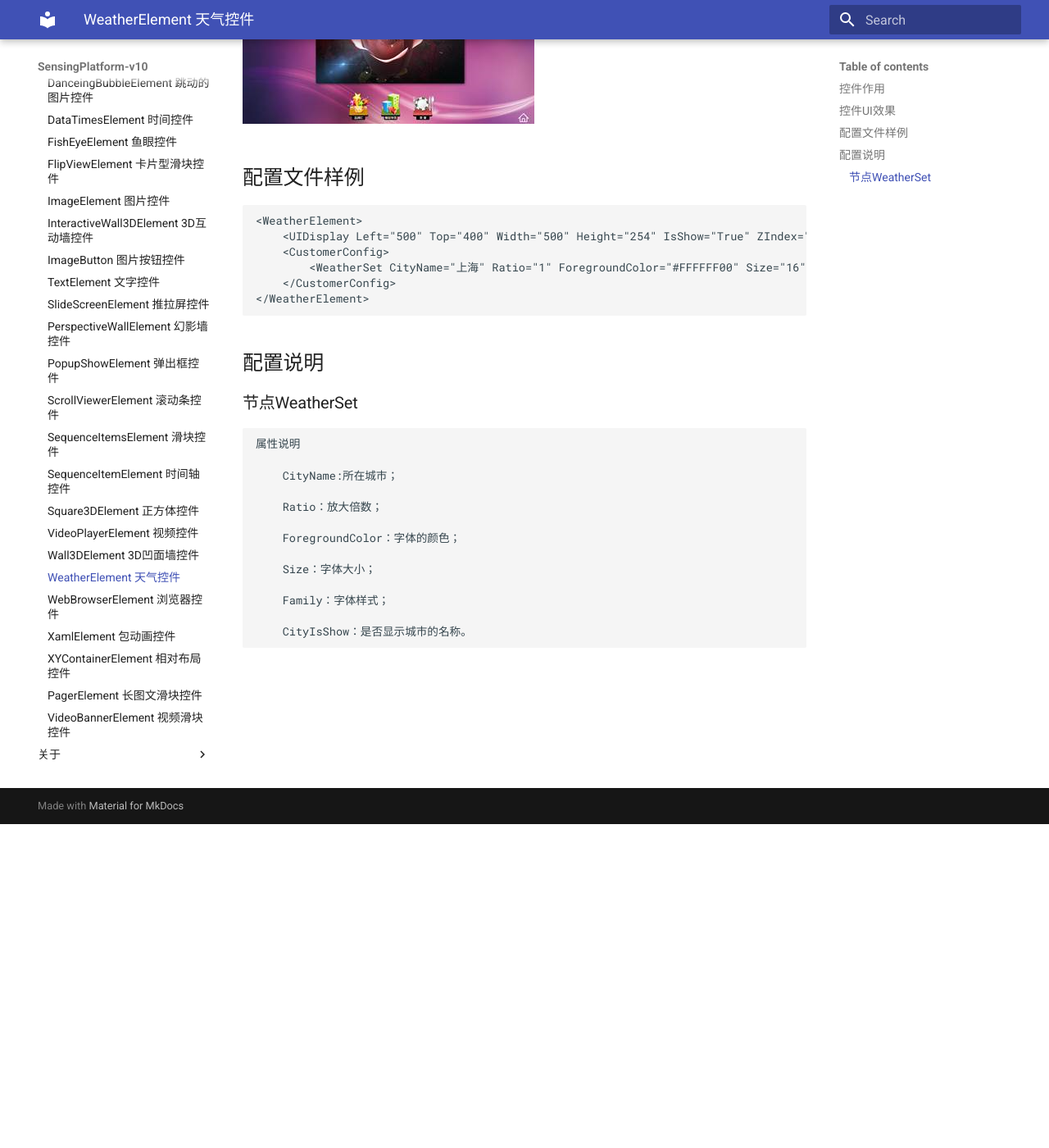
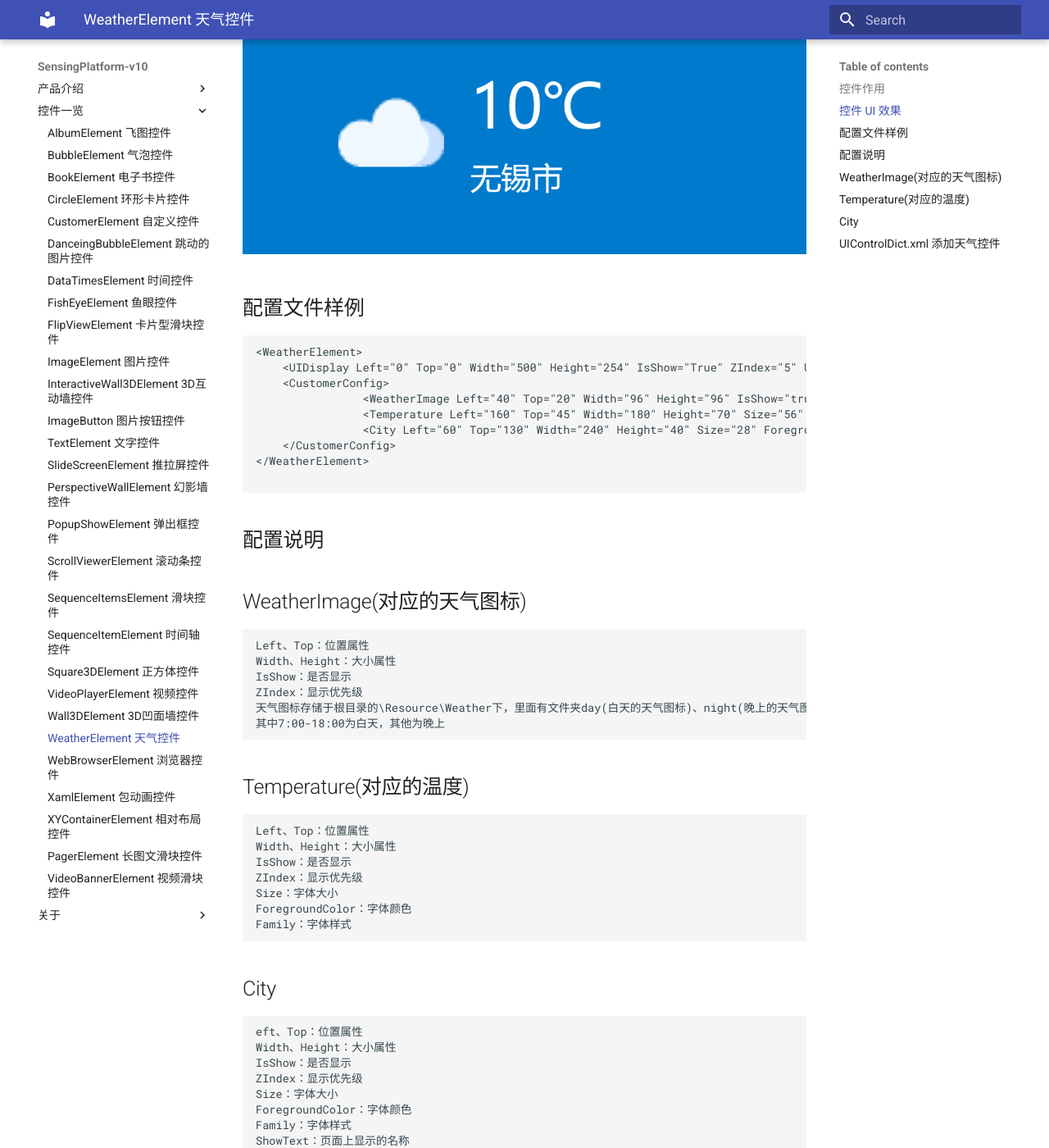
Before and after one commit to troncell/SensingPlatformDocs, an MkDocs documentation site: the page built from docs/控件一览/WeatherElement.md, in a window 1280 px wide and 1400 px high, scrolled down 395 px. Shown: the whole window at 82% size. Built offline with MkDocs 1.6.1 and Material for MkDocs 9.7.7, drawn with Linux system fonts in a browser that asks for light colours; some of the changed text lies outside the part shown.

Commit message:
Update WeatherElement documentation with new UI and config

````diff
--- a/docs/控件一览/WeatherElement.md
+++ b/docs/控件一览/WeatherElement.md
@@ -1,37 +1,67 @@
-# 天气控件（WeatherElement）
+天气控件（WeatherElement）
 
 ## 控件作用
 
 天气控件自动显示中国天气网中当时的天气。
 
-## 控件UI效果
-![Placeholder](../images/WeatherElement.png)
+## 控件 UI 效果
+
+![Placeholder](../images/weather.png)
 
 ## 配置文件样例
 
-```
+```xml
 <WeatherElement>
-    <UIDisplay Left="500" Top="400" Width="500" Height="254" IsShow="True" ZIndex="5" UsePercent="false" />
-    <CustomerConfig>
-        <WeatherSet CityName="上海" Ratio="1" ForegroundColor="#FFFFFF00" Size="16" Family="微软雅黑" CityIsShow = "False" />
-    </CustomerConfig>
+	<UIDisplay Left="0" Top="0" Width="500" Height="254" IsShow="True" ZIndex="5" UsePercent="false" />
+	<CustomerConfig>
+				<WeatherImage Left="40" Top="20" Width="96" Height="96" IsShow="true" ZIndex="5"/>
+				<Temperature Left="160" Top="45" Width="180" Height="70" Size="56" ForegroundColor="#FFFFFFFF" Family="微软雅黑" IsShow="true" ZIndex="4" />
+				<City Left="60" Top="130" Width="240" Height="40" Size="28" ForegroundColor="#FFFFFFFF" Family="微软雅黑" ShowText="无锡" Value="无锡" />
+	</CustomerConfig>
 </WeatherElement>
+
 ```
 
 ## 配置说明
 
-### 节点WeatherSet
+## WeatherImage(对应的天气图标)
 
-	属性说明
+    Left、Top：位置属性
+    Width、Height：大小属性
+    IsShow：是否显示
+    ZIndex：显示优先级
+    天气图标存储于根目录的\Resource\Weather下，里面有文件夹day(白天的天气图标)、night(晚上的天气图标)、undefined.png(没有查询到天气数据时的默认显示图标)
+    其中7:00-18:00为白天，其他为晚上
 
-		CityName:所在城市；
+## Temperature(对应的温度)
 
-		Ratio：放大倍数；
+    Left、Top：位置属性
+    Width、Height：大小属性
+    IsShow：是否显示
+    ZIndex：显示优先级
+    Size：字体大小
+    ForegroundColor：字体颜色
+    Family：字体样式
 
-		ForegroundColor：字体的颜色；
+## City
 
-		Size：字体大小；
+    eft、Top：位置属性
+    Width、Height：大小属性
+    IsShow：是否显示
+    ZIndex：显示优先级
+    Size：字体大小
+    ForegroundColor：字体颜色
+    Family：字体样式
+    ShowText：页面上显示的名称
+    Value：要查询的城市
 
-		Family：字体样式；
+## UIControlDict.xml 添加天气控件
 
-		CityIsShow：是否显示城市的名称。
+如果使用天气控件则需要在 UIControlDict.xml 中添加天气控件，并且启用SensingData模块，并且通过AppPod配置软件
+
+```
+  <!-- 天气 -->
+  <Element ViewType="WeatherElement" AssemblyFile="UI.BdWeather.dll" TypeName="UI.BdWeather.WeatherInfoControl, UI.BdWeather, Version=1.0.0.0, Culture=neutral, PublicKeyToken=null">
+	  <DataContext AssemblyFile="UI.BdWeather.dll" TypeName="UI.BdWeather.WeatherInfoViewModel, UI.BdWeather, Version=1.0.0.0, Culture=neutral, PublicKeyToken=null" />
+  </Element>
+```
````
